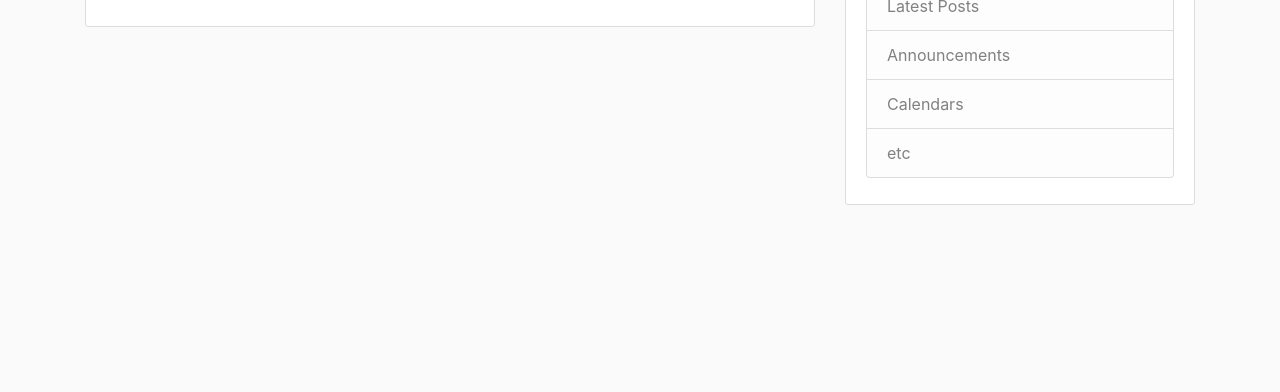
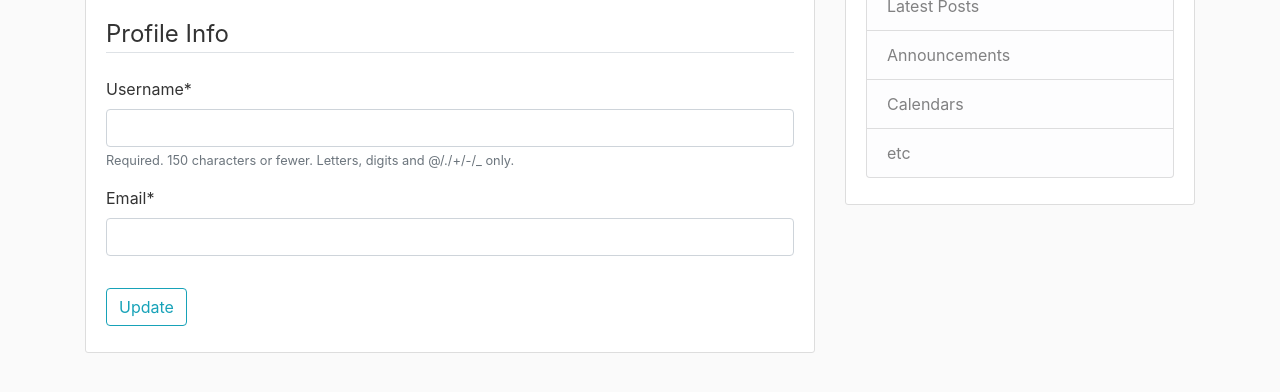
Before and after one commit to donmikoa/mike_web_app, a Django app: page /profile/ in a window 1280 px wide. Shown: the part 216-608 px from the top of the page. Run offline with Django 3.2, Linux system fonts and the light colour scheme; a user stored in the database is signed in; parts of the project's set-up code (start-up, migrations or seed data) failed here and were passed over; some libraries are stand-ins or nearby versions.

Commit message:
Creating possibility of Users updating their profiles.

```diff
--- a/users/forms.py
+++ b/users/forms.py
@@ -20,3 +20,6 @@ class UserUpdateForm(forms.ModelForm):
         fields = ['username', 'email']
 
 class ProfileUpdateForm(forms.ModelForm):
+    class Meta:
+        model = Profile
+        field = ['image']
--- a/users/templates/users/profile.html
+++ b/users/templates/users/profile.html
@@ -9,6 +9,16 @@
           <p class="text-secondary">{{ user.email }}</p>
         </div>
       </div>
-      <!-- FORM HERE -->
+        <form method="POST">
+            {% csrf_token %}
+            <fieldset class="form-group">
+                <legend class="border-bottom mb-4">Profile Info</legend>
+                {{ u_form|crispy }}
+                {{ p_form|crispy }}
+            </fieldset>
+            <div class="form-group">
+                <button class="btn btn-outline-info" type="submit">Update</button>
+            </div>
+        </form>
     </div>
 {% endblock content %}
--- a/users/views.py
+++ b/users/views.py
@@ -1,7 +1,8 @@
 from django.shortcuts import render, redirect
 from django.contrib import messages
 from django.contrib.auth.decorators import login_required
-from .forms import UserRegisterForm
+from .forms import UserRegisterForm, UserUpdateForm, ProfileUpdateForm
+
 
 def register(request):
     if request.method == 'POST':
@@ -17,4 +18,11 @@ def register(request):
 
 @login_required
 def profile(request):
-    return render(request, 'users/profile.html')
+    u_form =  UserUpdateForm()
+    p_form = ProfileUpdateForm()
+
+    context = {
+        'u_form': u_form,
+        'p_form': p_form
+    }
+    return render(request, 'users/profile.html', context)
```
